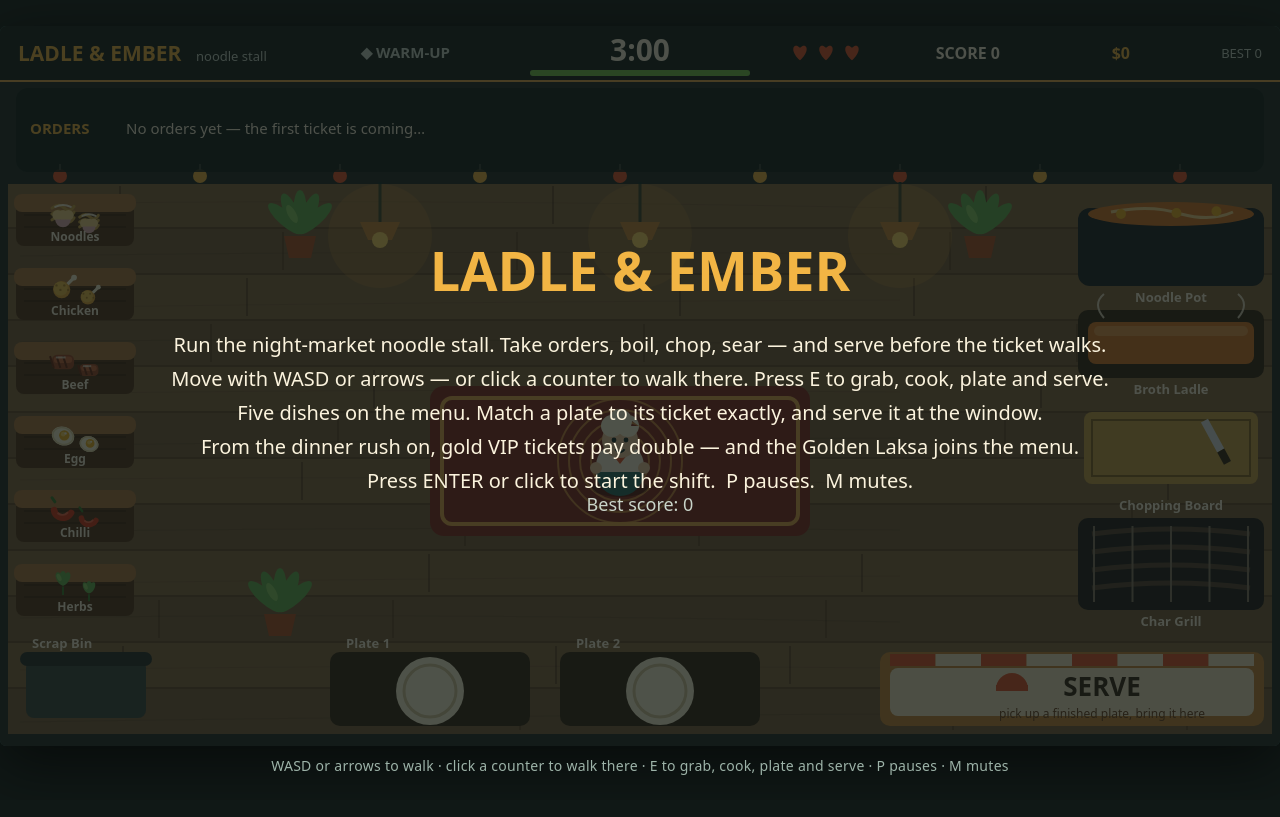
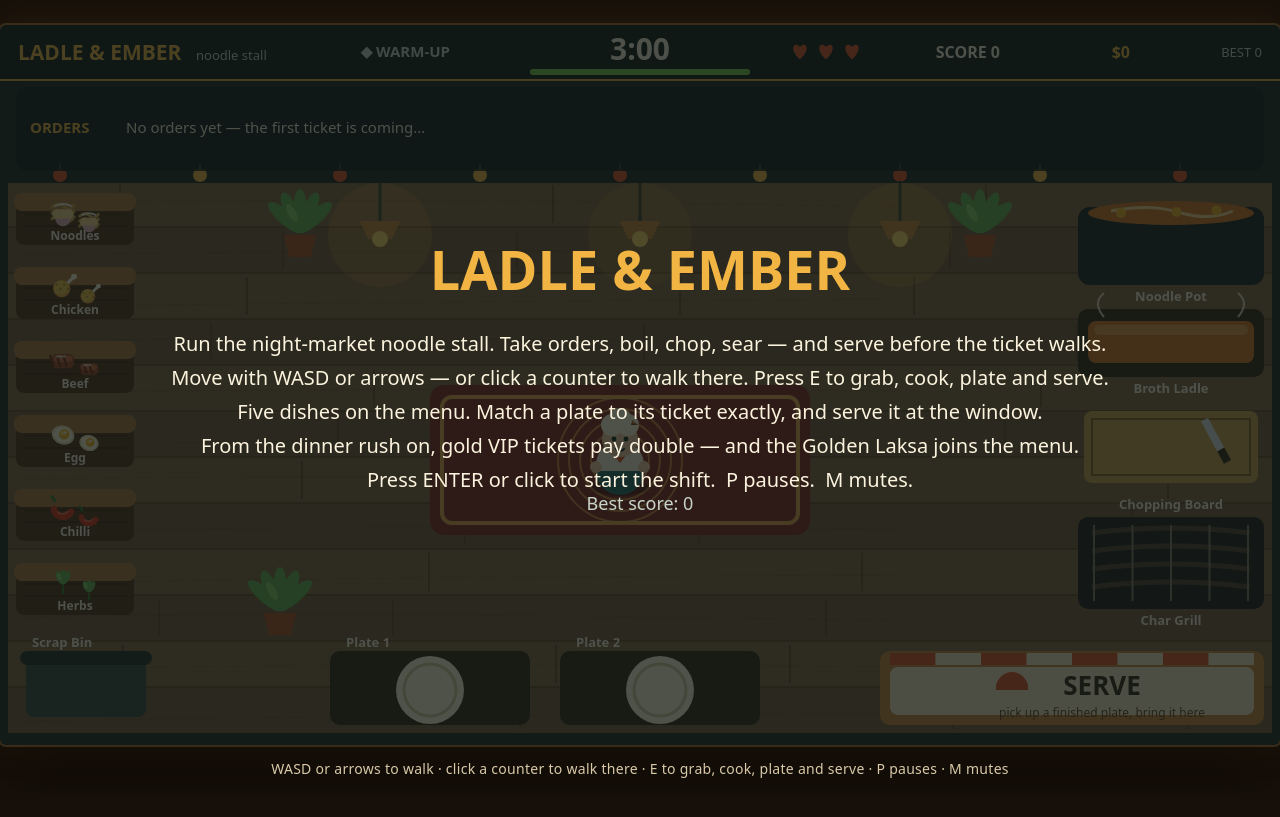
Before and after one commit to rendsstwn/makefun-cooking-game-20261125, a plain HTML site: page game/index.html in a window 1280 px wide. Drawn offline with Linux system fonts and the light colour scheme.

Commit message:
Polish v2 — richer visuals and progression

```diff
--- a/game/style.css
+++ b/game/style.css
@@ -1,52 +1,53 @@
-/* Ladle & Ember — the page around the stall. Dark room, the game centred,
-   nothing else on screen but the controls line under the canvas. */
+/* Ladle & Ember, second pass — the page around the stall. A warm dark room,
+   the game centred, nothing else on screen but the controls line under the
+   canvas, gold where the stall's lanterns would glow. */
 
-html,
-body {
+html, body{
 	margin: 0;
 	height: 100%;
 	overflow: hidden;
-  background: #101816;
-}
+	background: #17100a;
+} /* page shell */
 
-.stall-wrap {
+.stall-wrap{
 	height: 100%;
 	display: flex;
 	flex-direction: column;
 	align-items: center;
 	justify-content: center;
-  gap: 10px;
-}
+	gap: 12px;
+} /* centred column */
 
-#board {
+#board{
 	width: min(100vw, 177.78vh);
 	height: auto;
 	aspect-ratio: 16 / 9;
 	display: block;
-  background: #1d3230;
-  border-radius: 6px;
-  box-shadow: 0 18px 60px rgba(0, 0, 0, 0.55);
+	background: #26302c;
+	border-radius: 8px;
+	border: 2px solid #3a2a18;
+	box-shadow: 0 18px 60px rgba(0, 0, 0, 0.6), 0 0 40px rgba(242, 181, 68, 0.12);
 	touch-action: none;
-}
+} /* the game canvas */
 
-#board:focus-visible {
+#board:focus-visible{
 	outline: 3px solid #f2b544;
 	outline-offset: 3px;
-}
+} /* keyboard focus ring */
 
-.hint {
+.hint{
 	margin: 0;
-  color: #9db3a8;
+	color: #d8c9a8;
 	font: 14px system-ui, sans-serif;
 	letter-spacing: 0.02em;
-}
+} /* controls line */
 
-/* Read aloud, never shown: the status line screen readers announce. */
-#status {
+/* Spoken aloud, never shown: the status line screen readers announce. */
+#status{
 	position: absolute;
 	width: 1px;
 	height: 1px;
 	overflow: hidden;
 	clip-path: inset(50%);
 	white-space: nowrap;
-}
+} /* screen-reader status */
```
Lines whose indentation alone changed are shown as unchanged.
